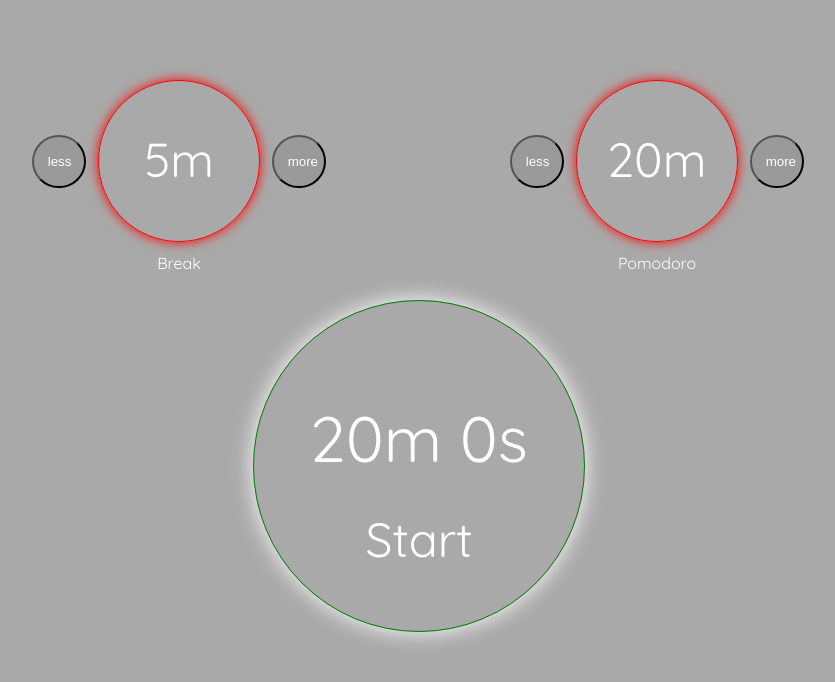
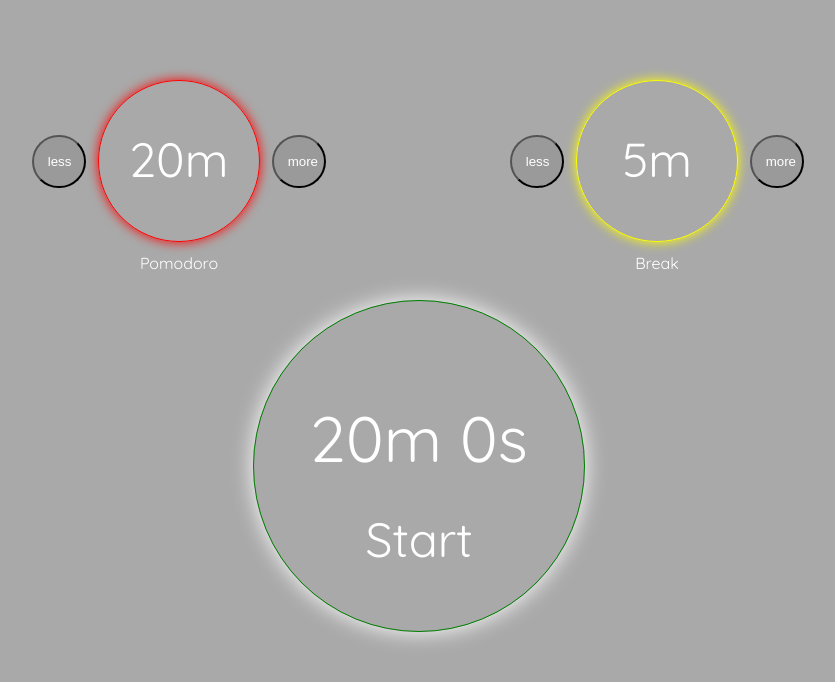
Before and after one commit to guywuy/pomodoro-timer, a React (Create React App) app: page / in a window 1280 px wide. Shown: the top 682 px of the page, without its empty margins (222-1057 px from the left). Built offline with nearby package versions, Linux system fonts and the light colour scheme.

Commit message:
Better logic controlling increasing or decreasing time. Added background to pomo div that reflects progress.

```diff
--- a/src/App.js
+++ b/src/App.js
@@ -70,18 +70,51 @@
   }
 
   // Increment the amount of time set (default is by 60seconds)
-  //Updates the time remaining IFF countdown is not in progress, and the altered value is the same as the current state
   increaseTime(whichTime, amount=60){
     this.setState((prevState)=>{
       if (whichTime==='Pomodoro'){
+        // Button pressed was from Pomodoro side
+        let newPomoTime;
+        //Ensure that the new time would not be more than 2 hours
+        if (prevState.pomodoroTime + amount >= 7200){
+          alert('Maximum 2 hours');
+          newPomoTime = prevState.pomodoroTime;
+        } else {
+          newPomoTime = prevState.pomodoroTime + amount;
+        }
+
+        // Only update current time remaining if timer is not inProgress and mode is in Pomodoro
+        let newTimeRemaining;
+        if(this.state.breakOrPomo==='Pomodoro' && !this.state.inProgress){
+          newTimeRemaining = newPomoTime;
+        } else {
+          newTimeRemaining = this.state.timeRemaining;
+        }
         return {
-          pomodoroTime : prevState.pomodoroTime + amount,
-          timeRemaining : (this.state.inProgress&&(this.state.breakOrPomo==='Break')) ? this.state.timeRemaining : prevState.pomodoroTime + amount
+          'pomodoroTime' : newPomoTime,
+          'timeRemaining' : newTimeRemaining
         }
+
       } else {
+        //Button was pressed on break side
+        let newBreakTime;
+        //Ensure that the new time would not be more than 2 hours
+        if (prevState.breakTime + amount >= 7200){
+          alert('Maximum 2 hours');
+          newBreakTime = prevState.breakTime;
+        } else {
+          newBreakTime = prevState.breakTime + amount;
+        }
+        // Only update current time remaining if timer is not inProgress and mode is in Break
+        let newTimeRemaining;
+        if(this.state.breakOrPomo==='Break' && !this.state.inProgress){
+          newTimeRemaining = newBreakTime;
+        } else {
+          newTimeRemaining = this.state.timeRemaining;
+        }
         return {
-          breakTime : prevState.breakTime + amount
-          // timeRemaining : (this.state.inProgress&&(this.state.breakOrPomo==='Pomodoro')) ? this.state.timeRemaining : prevState.breakTime + amount
+          'breakTime' : newBreakTime,
+          'timeRemaining' : newTimeRemaining
         }
       }
     });
@@ -91,14 +124,49 @@
   decreaseTime(whichTime, amount=60){
     this.setState((prevState)=>{
       if (whichTime==='Pomodoro'){
+        // Button pressed was from Pomodoro side
+        let newPomoTime;
+        //Ensure that the new time would not be less than 1 minute
+        if (prevState.pomodoroTime - amount <= 59){
+          alert('Minimum 1 minute');
+          newPomoTime = prevState.pomodoroTime;
+        } else {
+          newPomoTime = prevState.pomodoroTime - amount;
+        }
+
+        // Only update current time remaining if timer is not inProgress and mode is in Pomodoro
+        let newTimeRemaining;
+        if(this.state.breakOrPomo==='Pomodoro' && !this.state.inProgress){
+          newTimeRemaining = newPomoTime;
+        } else {
+          newTimeRemaining = this.state.timeRemaining;
+        }
         return {
-          pomodoroTime : prevState.pomodoroTime - amount,
-          timeRemaining : (this.state.inProgress&&(this.state.breakOrPomo==='Break')) ? this.state.timeRemaining : prevState.pomodoroTime - amount
+          'pomodoroTime' : newPomoTime,
+          'timeRemaining' : newTimeRemaining
         }
+
       } else {
+        //Button changing the break time was pressed
+        let newBreakTime;
+        //Ensure that the new time would not be less than 1 minute
+        if (prevState.breakTime - amount <= 59){
+          alert('Minimum 1 minute');
+          newBreakTime = prevState.breakTime;
+        } else {
+          newBreakTime = prevState.breakTime - amount;
+        }
+
+        // Only update current time remaining if timer is not inProgress and mode is in Break
+        let newTimeRemaining;
+        if(this.state.breakOrPomo==='Break' && !this.state.inProgress){
+          newTimeRemaining = newBreakTime;
+        } else {
+          newTimeRemaining = this.state.timeRemaining;
+        }
         return {
-          breakTime : prevState.breakTime - amount
-          // timeRemaining : (this.state.inProgress&&(this.state.breakOrPomo==='Pomodoro')) ? this.state.timeRemaining : prevState.breakTime - amount
+          'breakTime' : newBreakTime,
+          'timeRemaining' : newTimeRemaining
         }
       }
     });
@@ -107,8 +175,8 @@
   render() {
     return (
       <div className="App">
+      <Timesetter className="countdown-setter" time={this.state.pomodoroTime} label="Pomodoro"  onIncrement={this.increaseTime} onDecrement={this.decreaseTime} />
         <Timesetter className="breaktime-setter" time={this.state.breakTime} label="Break" onIncrement={this.increaseTime} onDecrement={this.decreaseTime} />
-        <Timesetter className="countdown-setter" time={this.state.pomodoroTime} label="Pomodoro"  onIncrement={this.increaseTime} onDecrement={this.decreaseTime} />
         <Pomodoro className="pomodoro-container" time={this.state.pomodoroTime} timeRemaining={this.state.timeRemaining} currentLabel={this.state.breakOrPomo} inProgress={this.state.inProgress} handleClick={this.pomoClicked}/>
       </div>
     );
--- a/src/Pomodoro.js
+++ b/src/Pomodoro.js
@@ -11,9 +11,14 @@
   render() {
     let msg = !this.props.inProgress ? 'Start' : 'Pause';
     let pomoActive = this.props.inProgress ? ' active' : '';
+
+    let percentComplete = this.props.timeRemaining/this.props.time*100;
+    let gradient = {
+      background: `linear-gradient(to top, rgba(255,255,255,0) 0%, rgba(255,255,255,0) ${percentComplete}%, green ${percentComplete+3}%)`
+    }
     return (
-      <div className={"pomodoro" + pomoActive} onClick={this.props.handleClick} >
-        <p className="pomodoro-time-display">{formatTime(this.props.timeRemaining || this.props.time)}</p>
+      <div className={"pomodoro" + pomoActive} style={gradient} onClick={this.props.handleClick} >
+        <p className="pomodoro-time-display">{formatTime(this.props.timeRemaining || this.props.time, "full")}</p>
         <p className="pomodoro-label">{msg}</p>
       </div>
     );
--- a/src/TimeFormatter.js
+++ b/src/TimeFormatter.js
@@ -4,8 +4,11 @@
   let minutes = Math.floor(time/60);
   let seconds = time%60;
   if (detail==='full'){
+    let hours = Math.floor(time/60/60);
     return `${minutes}m ${seconds}s`;
+  } else if (detail==='mins'){
+    return `${minutes}m`;
   } else {
-    return `${minutes}m`;
+    return `${minutes}m ${seconds}s`;
   }
 }
--- a/src/index.css
+++ b/src/index.css
@@ -25,10 +25,12 @@
   color: white;
 }
 #Pomodoro{
-  right:80px;
+  left:80px;
 }
 #Break{
-  left: 80px;
+  right: 80px;
+  border: 1px solid yellow;
+  box-shadow: 0 0 12px yellow;
 }
 .timesetter-time-display{
   font-size: 3em;
```
Also changed, not shown: 1 other file (tests, documents, lock files or other folders).
